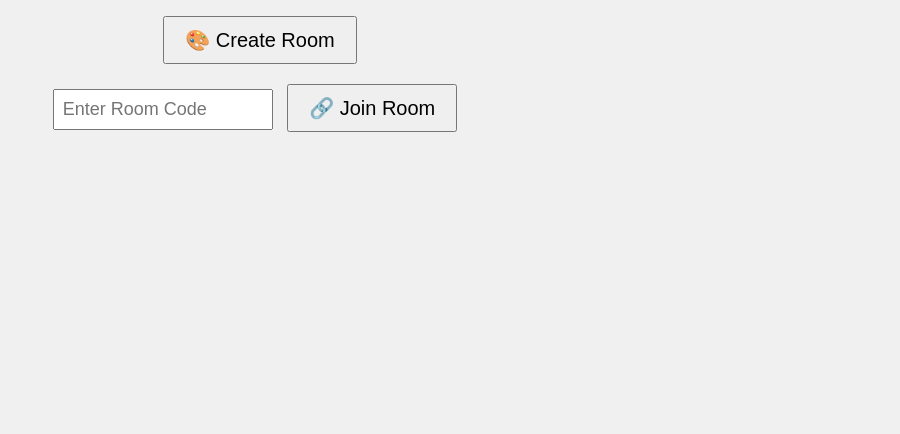
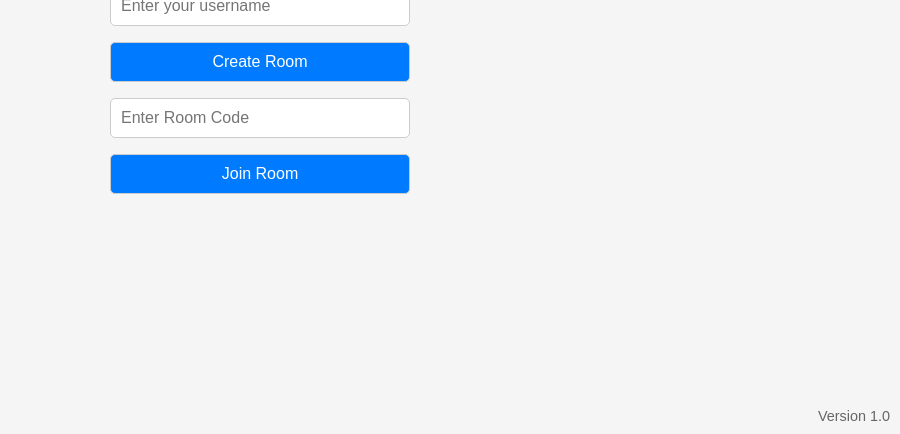
Before and after one commit to Aiden-D0/paint-web, a website: page index.html in a window 1280 px wide. Shown: the part 366-800 px from the top of the page, without its empty margins (380-1280 px from the left). Drawn offline with Linux system fonts and the light colour scheme.

Commit message:
index.html

```diff
--- a/index.html
+++ b/index.html
@@ -1,64 +1,76 @@
 <!DOCTYPE html>
 <html lang="en">
 <head>
-  <meta charset="UTF-8" />
-  <meta name="viewport" content="width=device-width, initial-scale=1.0" />
-  <title>Paint-Web | Home</title>
+  <meta charset="UTF-8">
+  <meta name="viewport" content="width=device-width, initial-scale=1.0">
+  <title>Paint-Web Main Menu</title>
   <style>
     body {
+      margin: 0;
+      padding: 0;
       font-family: Arial, sans-serif;
+      background: #f5f5f5;
       display: flex;
       flex-direction: column;
       align-items: center;
       justify-content: center;
       height: 100vh;
-      margin: 0;
-      background: #f0f0f0;
+    }
+    h1 {
+      font-size: 3em;
+      margin-bottom: 0.5em;
+    }
+    .menu {
+      display: flex;
+      flex-direction: column;
+      gap: 1em;
+      width: 300px;
+    }
+    input, button {
+      padding: 10px;
+      font-size: 1em;
+      border: 1px solid #ccc;
+      border-radius: 5px;
     }
     button {
-      font-size: 20px;
-      padding: 10px 20px;
-      margin: 10px;
+      background: #007bff;
+      color: white;
       cursor: pointer;
     }
-    input {
-      font-size: 18px;
-      padding: 8px;
-      width: 200px;
+    .version {
+      position: absolute;
+      bottom: 10px;
+      right: 10px;
+      color: #666;
+      font-size: 0.9em;
     }
   </style>
 </head>
 <body>
-  <h1>Welcome to Paint-Web</h1>
-  <button id="createRoomBtn">🎨 Create Room</button>
-  <div>
-    <input id="roomInput" placeholder="Enter Room Code" />
-    <button id="joinRoomBtn">🔗 Join Room</button>
+  <h1>Paint-Web</h1>
+  <div class="menu">
+    <input type="text" id="username" placeholder="Enter your username">
+    <button onclick="createRoom()">Create Room</button>
+    <input type="text" id="roomCode" placeholder="Enter Room Code">
+    <button onclick="joinRoom()">Join Room</button>
   </div>
 
+  <div class="version">Version 1.0</div>
+
   <script>
-    function generateRoomCode(length = 6) {
-      const chars = 'ABCDEFGHIJKLMNOPQRSTUVWXYZ0123456789';
-      let code = '';
-      for (let i = 0; i < length; i++) {
-        code += chars[Math.floor(Math.random() * chars.length)];
-      }
-      return code;
+    function createRoom() {
+      const username = document.getElementById("username").value.trim();
+      if (!username) return alert("Please enter a username");
+      const code = Math.random().toString(36).substr(2, 5).toUpperCase();
+      window.location.href = `/room.html?code=${code}&user=${encodeURIComponent(username)}`;
     }
 
-    document.getElementById("createRoomBtn").onclick = () => {
-      const code = generateRoomCode();
-      window.location.href = `room.html?code=${code}`;
-    };
-
-    document.getElementById("joinRoomBtn").onclick = () => {
-      const code = document.getElementById("roomInput").value.trim().toUpperCase();
-      if (code) {
-        window.location.href = `room.html?code=${code}`;
-      } else {
-        alert("Please enter a room code.");
-      }
-    };
+    function joinRoom() {
+      const username = document.getElementById("username").value.trim();
+      const code = document.getElementById("roomCode").value.trim().toUpperCase();
+      if (!username || !code) return alert("Please enter both username and room code");
+      window.location.href = `/room.html?code=${code}&user=${encodeURIComponent(username)}`;
+    }
   </script>
 </body>
 </html>
```
